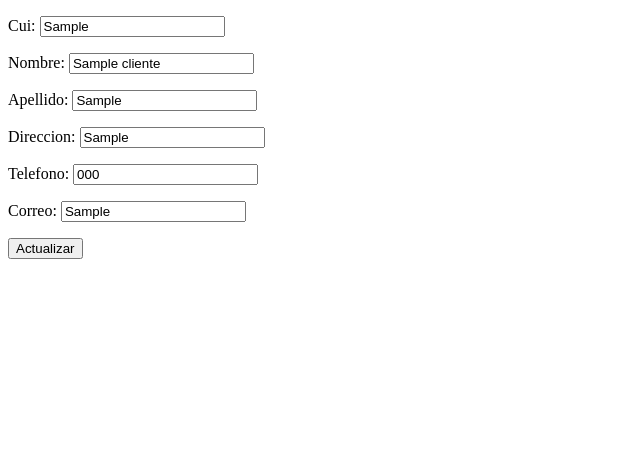
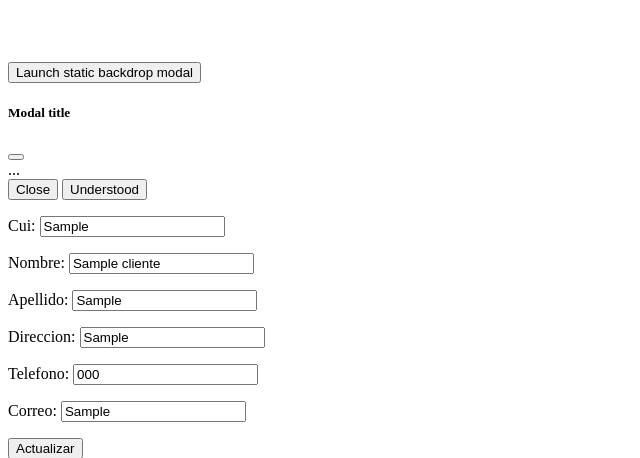
Before and after one commit to CodiceGT/UniversoDig, a Django app: page /clientes/editar/1 in a window 1280 px wide. Shown: the top 458 px of the page, without its empty margins (0-640 px from the left). Run offline with Django 4.2, Linux system fonts and the light colour scheme; tables that the repository leaves empty hold one stand-in row (values such as "Sample post").

Commit message:
cambios y modificaciones

```diff
--- a/apps/home/templates/contrataciones.html
+++ b/apps/home/templates/contrataciones.html
@@ -98,8 +98,8 @@
                                         {{ contratacion.direccion }}
                                     </td>
                                     <td class="text-left">
-                                        <a href="{% url 'home:borrarcontratacion' contratacion.id %}">❌</a>
-                                        <a href="{% url 'home:modificarcontratacion' contratacion.id %}">🔳</a>
+                                        <a href="{% url 'home:borrarcontratacion' contratacion.id %}"><i class="bi bi-trash3-fill"></i></a>
+                                        <a href="{% url 'home:modificarcontratacion' contratacion.id %}"><i class="bi bi-pencil-square"></i></a>
                                     </td>
                                 </tr>
                                 {% endfor %}
--- a/apps/home/templates/modificarCliente.html
+++ b/apps/home/templates/modificarCliente.html
@@ -7,6 +7,32 @@
     <title>Actualizar Cliente</title>
 </head>
 <body>
+    <br>
+    <br>
+    <br>
+    <!-- Button trigger modal -->
+<button type="button" class="btn btn-primary" data-bs-toggle="modal" data-bs-target="#staticBackdrop">
+    Launch static backdrop modal
+  </button>
+
+  <!-- Modal -->
+  <div class="modal fade" id="staticBackdrop" data-bs-backdrop="static" data-bs-keyboard="false" tabindex="-1" aria-labelledby="staticBackdropLabel" aria-hidden="true">
+    <div class="modal-dialog">
+      <div class="modal-content">
+        <div class="modal-header">
+          <h5 class="modal-title" id="staticBackdropLabel">Modal title</h5>
+          <button type="button" class="btn-close" data-bs-dismiss="modal" aria-label="Close"></button>
+        </div>
+        <div class="modal-body">
+          ...
+        </div>
+        <div class="modal-footer">
+          <button type="button" class="btn btn-secondary" data-bs-dismiss="modal">Close</button>
+          <button type="button" class="btn btn-primary">Understood</button>
+        </div>
+      </div>
+    </div>
+  </div>
     <form method="post">{% csrf_token %}
         {{ form.as_p }}
         <input type="submit" value="Actualizar">
```
